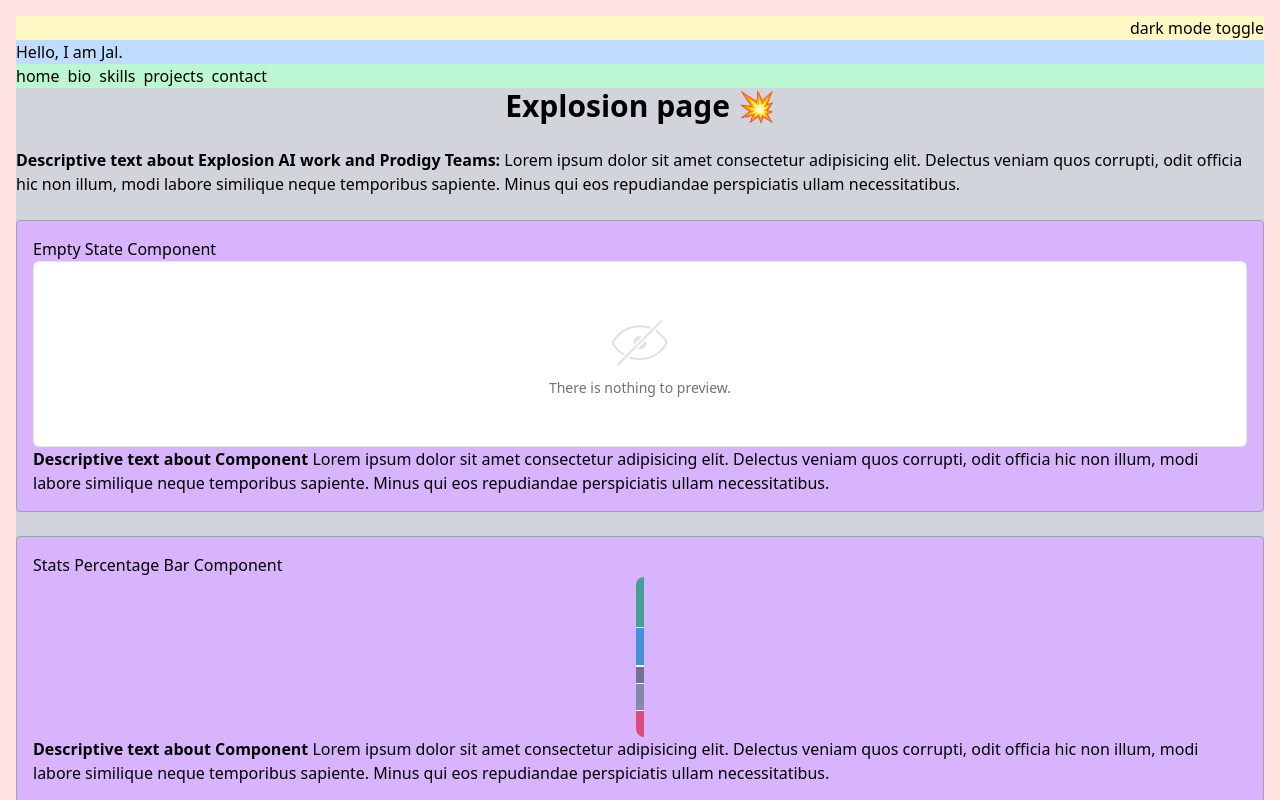
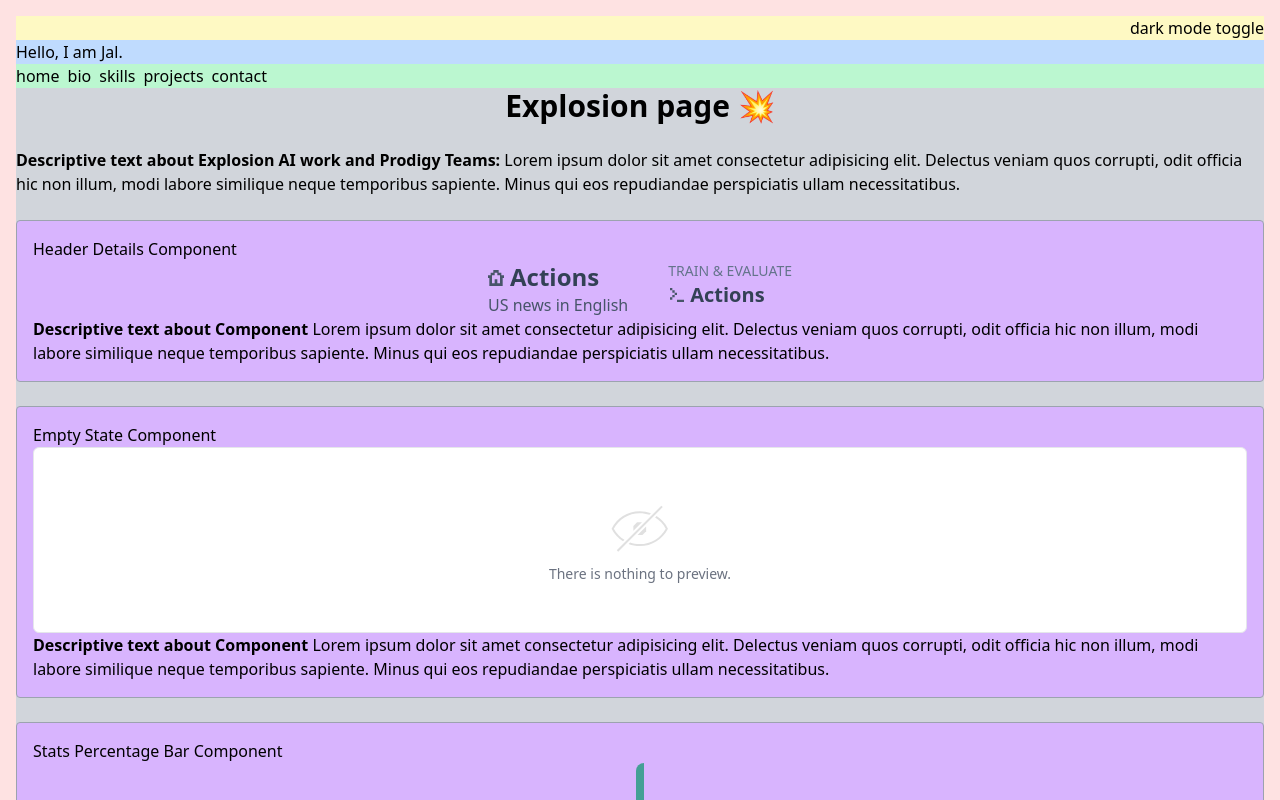
Before and after one commit to jalridley/portfolio, a Nuxt app: page /projects/explosion in a window 1280 px wide. Shown: the top 800 px of the page. Built offline with nearby package versions, Linux system fonts and the light colour scheme.

Commit message:
HeaderDetails, IconsHome import to index

```diff
--- a/pages/projects/explosion/index.vue
+++ b/pages/projects/explosion/index.vue
@@ -10,6 +10,29 @@
       temporibus sapiente. Minus qui eos repudiandae perspiciatis ullam
       necessitatibus.
     </p>
+    <article class="rounded border border-gray-400 bg-purple-300 p-4">
+      <h2>Header Details Component</h2>
+      <div class="flex justify-center space-x-10">
+        <HeaderDetails
+          title="Actions"
+          :icon="IconsHome"
+          description="US news in English"
+        />
+        <HeaderDetails
+          headline="Train & Evaluate"
+          title="Actions"
+          :icon="IconsActions"
+          is-card-header
+        />
+      </div>
+      <p>
+        <strong>Descriptive text about Component</strong>
+        Lorem ipsum dolor sit amet consectetur adipisicing elit. Delectus veniam
+        quos corrupti, odit officia hic non illum, modi labore similique neque
+        temporibus sapiente. Minus qui eos repudiandae perspiciatis ullam
+        necessitatibus.
+      </p>
+    </article>
     <article class="rounded border border-gray-400 bg-purple-300 p-4">
       <h2>Empty State Component</h2>
 
@@ -299,6 +322,7 @@ import IconsActions from '~/components/icons/IconsActions.vue'
 import IconsAnnotation from '~/components/icons/IconsAnnotation.vue'
 import IconsAdministrator from '~/components/icons/IconsAdministrator.vue'
 import IconsCode from '~/components/icons/IconsCode.vue'
+import IconsHome from '~/components/icons/IconsHome.vue'
 
 useHead({
   title: 'Explosion Ai',
```
